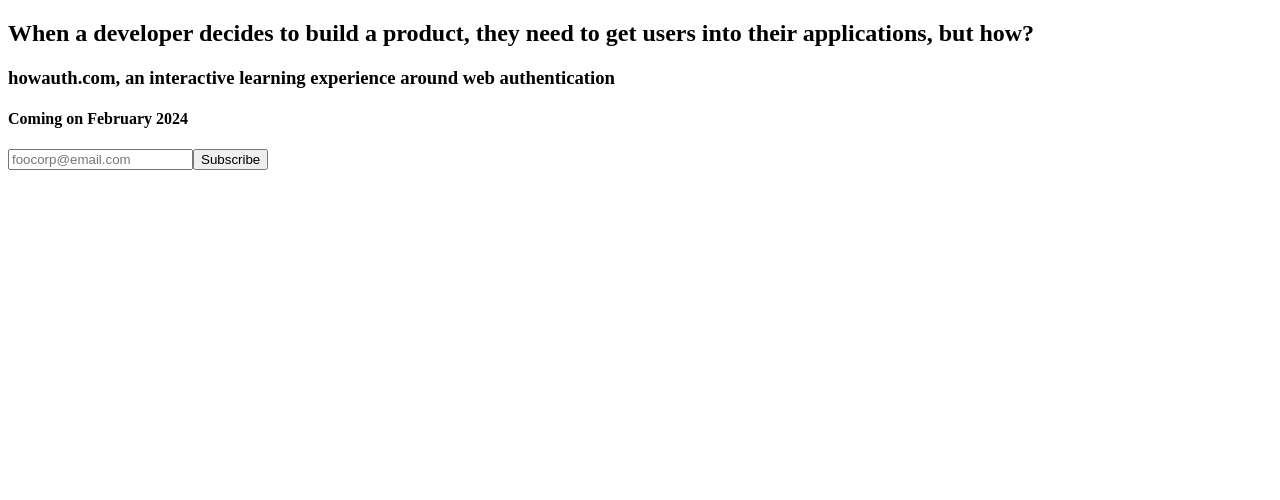
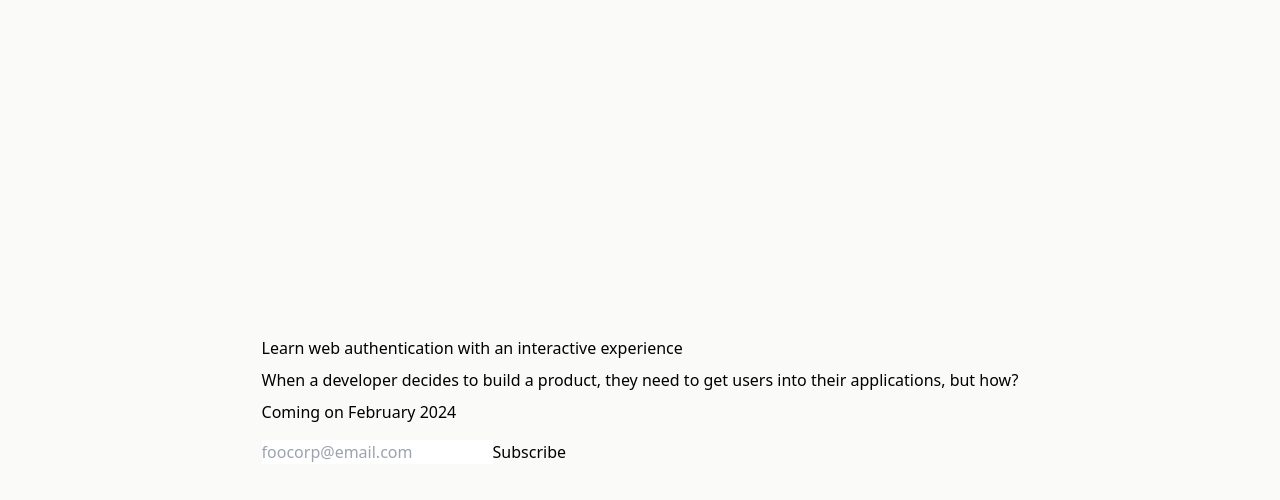
Before and after one commit to LauraBeatris/howauth, a Next.js app: page / in a window 1280 px wide. Shown: the top 500 px of the page. Built offline with nearby package versions, Linux system fonts and the light colour scheme; no server answers.

Commit message:
Introduce skeleton for landing page structure

```diff
--- a/app/(landing-page)/page.tsx
+++ b/app/(landing-page)/page.tsx
@@ -3,22 +3,23 @@
 
 export default function Home() {
   return (
-    <div>
-      <h2>
-        When a developer decides to build a product, they need to get users into
-        their applications, but how?
-      </h2>
+    <main className="m-auto h-full container flex justify-center items-center px-6">
+      <section>
+        <div className="w-full flex flex-col gap-2 mb-4">
+          <h1>Learn web authentication with an interactive experience</h1>
 
-      <h3>
-        howauth.com, an interactive learning experience around web
-        authentication
-      </h3>
+          <h2>
+            When a developer decides to build a product, they need to get users
+            into their applications, but how?
+          </h2>
 
-      <h4>Coming on February 2024</h4>
+          <h4>Coming on February 2024</h4>
+        </div>
 
-      <IdentityLifeCycle />
+        <IdentityLifeCycle />
 
-      <SubscribeToEmailList />
-    </div>
+        <SubscribeToEmailList />
+      </section>
+    </main>
   );
 }
--- a/app/layout.tsx
+++ b/app/layout.tsx
@@ -1,4 +1,5 @@
 import type { Metadata } from "next";
+import "./globals.css";
 
 // TODO - Improve page metadata
 export const metadata: Metadata = {
@@ -12,8 +13,8 @@
   children: React.ReactNode;
 }>) {
   return (
-    <html lang="en">
-      <body>{children}</body>
+    <html lang="en" className="w-full h-full">
+      <body className="bg-stone-50 w-full h-full">{children}</body>
     </html>
   );
 }
```
